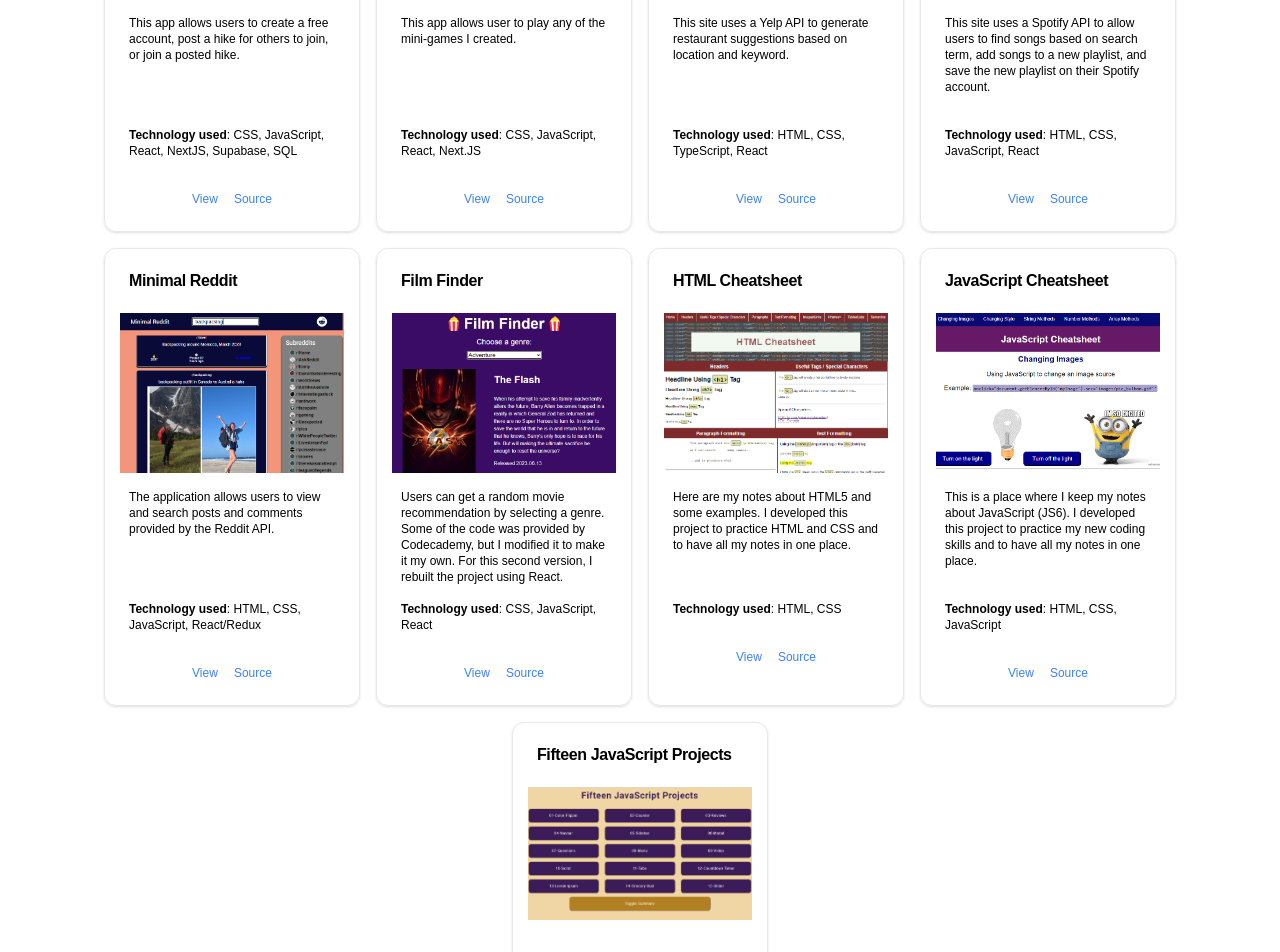
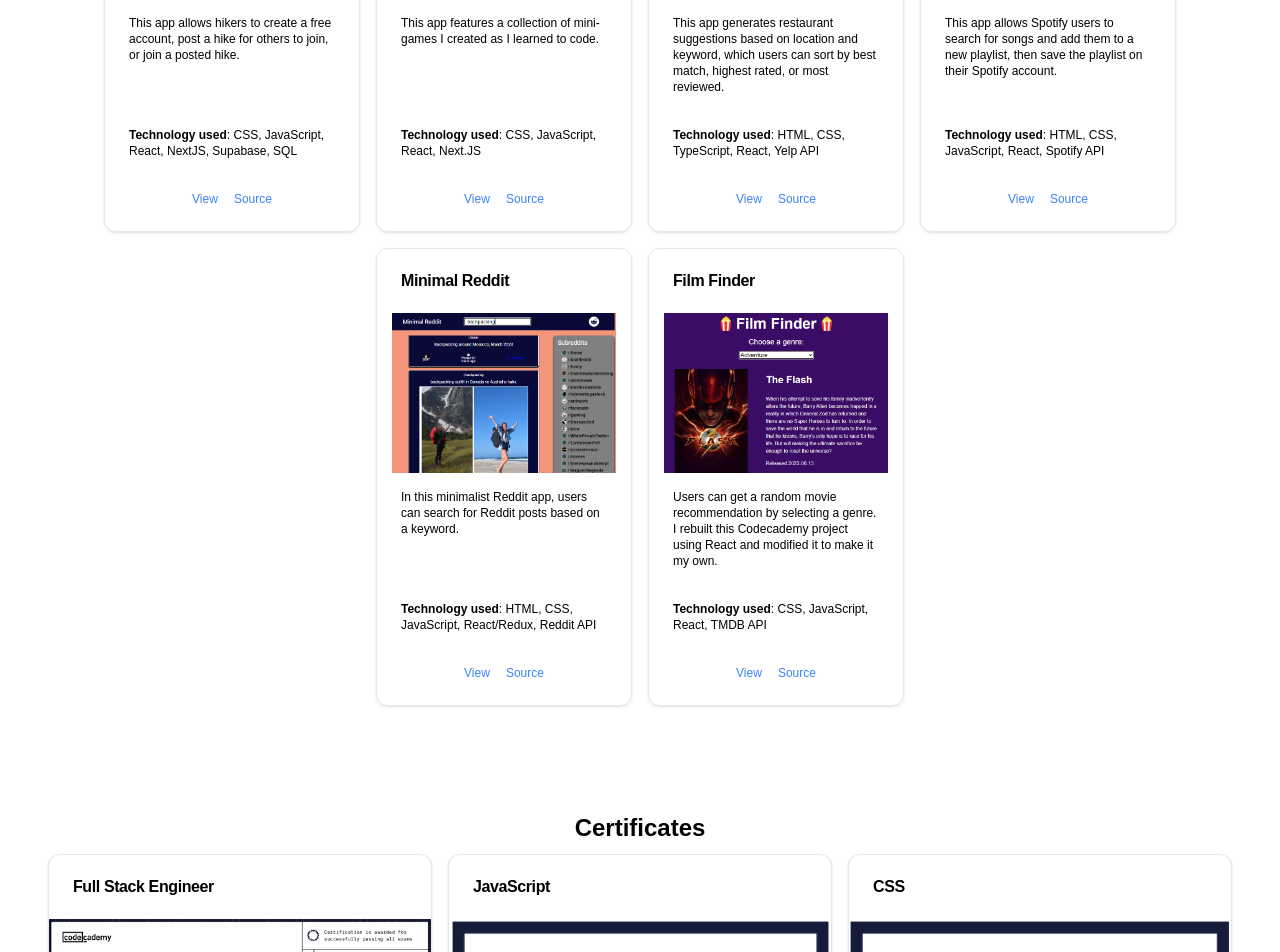
Before and after one commit to AnnieMcMahon/annie-mcmahon-portfolio, a Next.js app: page / in a window 1280 px wide. Shown: the part 960-1912 px from the top of the page. Built offline with nearby package versions, Linux system fonts and the light colour scheme.

Commit message:
edited projects and certificates and commented some out

```diff
--- a/app/components/Certificate.tsx
+++ b/app/components/Certificate.tsx
@@ -11,11 +11,11 @@ interface CertificateProps {
 
 export default function Certificate({ certificate }: CertificateProps) {
   return (
-    <Card className="w-64 h-104 my-2">
+    <Card className="w-96 my-2">
       <CardHeader>
         <CardTitle>{certificate.title}</CardTitle>
       </CardHeader>
-      <div className="w-56 h-40 mb-4 overflow-hidden mx-auto">
+      <div className="w-88 mb-4 overflow-hidden mx-auto">
         <img
           src={certificate.image}
           alt="Project Image"
--- a/app/components/ContactForm.tsx
+++ b/app/components/ContactForm.tsx
@@ -1,9 +1,9 @@
-"use client"
+"use client";
 
-import { zodResolver } from "@hookform/resolvers/zod"
-import { useForm } from "react-hook-form"
-import { z } from "zod"
-import { Button } from "@/components/ui/button"
+import { zodResolver } from "@hookform/resolvers/zod";
+import { useForm } from "react-hook-form";
+import { z } from "zod";
+import { Button } from "@/components/ui/button";
 import {
   Form,
   FormControl,
@@ -12,9 +12,9 @@ import {
   FormItem,
   FormLabel,
   FormMessage,
-} from "@/components/ui/form"
-import { Input } from "@/components/ui/input"
-import { Textarea } from "@/components/ui/textarea"
+} from "@/components/ui/form";
+import { Input } from "@/components/ui/input";
+import { Textarea } from "@/components/ui/textarea";
 
 // Define form schema
 const formSchema = z.object({
@@ -27,7 +27,7 @@ const formSchema = z.object({
   message: z.string().min(10, {
     message: "Message must be at least 10 characters.",
   }),
-})
+});
 
 export function ContactForm() {
   const form = useForm<z.infer<typeof formSchema>>({
@@ -37,19 +37,25 @@ export function ContactForm() {
       email: "",
       message: "",
     },
-  })
+  });
 
   function onSubmit(values: z.infer<typeof formSchema>) {
-    console.log(values)
+    console.log(values);
     // Handle form submission logic, e.g., sending to an API
   }
 
   return (
-    <Form {...form} >
-      <form onSubmit={form.handleSubmit(onSubmit)} className="space-y-8 mx-auto px-4 py-10" id="contact-form">
-      <h2 className="text-2xl font-bold text-center">Contact Me</h2>
-      <FormDescription>
-        Please fill out the form below and I will get back to you as soon as possible.</FormDescription>
+    <Form {...form}>
+      <form
+        onSubmit={form.handleSubmit(onSubmit)}
+        className="space-y-8 mx-auto py-10 max-w-lg"
+        id="contact-form"
+      >
+        <h2 className="text-2xl font-bold text-center">Contact Me</h2>
+        <FormDescription>
+          Please fill out the form below and I will get back to you as soon as
+          possible.
+        </FormDescription>
         <FormField
           control={form.control}
           name="name"
@@ -91,9 +97,15 @@ export function ContactForm() {
             </FormItem>
           )}
         />
-
-        <Button type="submit">Submit</Button>
+        <div className="flex justify-center">
+          <Button
+            type="submit"
+            className="px-6 py-3 bg-green-800 text-white font-bold text-lg rounded-md hover:bg-green-600 transition"
+          >
+            Submit
+          </Button>
+        </div>
       </form>
     </Form>
-  )
+  );
 }
--- a/app/components/Hero.tsx
+++ b/app/components/Hero.tsx
@@ -77,9 +77,11 @@ export default function Hero() {
       </div>
 
       <div className="mt-6">
-        <Button className="px-6 py-3 bg-green-800 text-white font-bold text-lg rounded-md hover:bg-green-600 transition">
+        <a href="#contact-form">
+          <Button className="px-6 py-3 bg-green-800 text-white font-bold text-lg rounded-md hover:bg-green-600 transition">
           Contact Me
-        </Button>
+          </Button>
+        </a>
       </div>
     </div>
   );
--- a/app/lib/certificates.ts
+++ b/app/lib/certificates.ts
@@ -2,12 +2,19 @@ import { CertificateFormat } from "@/app/lib/interfaces";
 
 const certificates: CertificateFormat[] = [
   {
+    id: 0,
+    title: "Full Stack Engineer",
+    issuer: "Codecademy",
+    issueDate: "2023-3-5",
+    image: "certificates/Full-Stack.png",
+  },
+  /*{
     id: 1,
     title: "Excel VBA",
     issuer: "Udemy",
     issueDate: "2023-5-7",
     image: "certificates/Excel-VBA.jpg",
-  },
+  },*/
   {
     id: 2,
     title: "JavaScript",
@@ -15,13 +22,14 @@ const certificates: CertificateFormat[] = [
     issueDate: "2022-9-3",
     image: "certificates/JavaScript.png",
   },
+  /*
   {
     id: 3,
     title: "HTML",
     issuer: "Codecademy",
     issueDate: "2022-9-3",
     image: "certificates/HTML.png",
-  },
+  },*/
   {
     id: 4,
     title: "CSS",
@@ -29,20 +37,22 @@ const certificates: CertificateFormat[] = [
     issueDate: "2022-7-4",
     image: "certificates/CSS.png",
   },
+  /*
   {
     id: 5,
     title: "Front-End",
     issuer: "Codecademy",
     issueDate: "2023-1-29",
     image: "certificates/Front-End.png",
-  },
+  },*/
+  /*
   {
     id: 6,
     title: "SQL",
     issuer: "Codecademy",
     issueDate: "2023-1-26",
     image: "certificates/SQL.png",
-  },
+  },*/
   {
     id: 7,
     title: "PostgreSQL",
@@ -50,20 +60,14 @@ const certificates: CertificateFormat[] = [
     issueDate: "2023-1-26",
     image: "certificates/PostgreSQL.png",
   },
+  /*
   {
     id: 8,
-    title: "Full Stack Engineer",
-    issuer: "Codecademy",
-    issueDate: "2023-3-5",
-    image: "certificates/Full-Stack.png",
-  },
-  {
-    id: 9,
     title: "Bootstrap",
     issuer: "Codecademy",
     issueDate: "2023-3-18",
     image: "certificates/Bootstrap.png",
-  },
+  },*/
 ];
 
 export default certificates;
--- a/app/lib/projects.ts
+++ b/app/lib/projects.ts
@@ -6,7 +6,7 @@ const projects: ProjectFormat[] = [
     title: "WNC Hiking Hub",
     image: "projects/wnc-hiking-hub.png",
     technology: "CSS, JavaScript, React, NextJS, Supabase, SQL",
-    summary: "This app allows users to create a free account, post a hike for others to join, or join a posted hike.",
+    summary: "This app allows hikers to create a free account, post a hike for others to join, or join a posted hike.",
     gitHubLink: "https://github.com/AnnieMcMahon/wnc-hiking-hub-v3-db",
     gitHubTitle: "wnc-hiking-hub-v3-db",
     webPageLink: "https://wnc-hiking-hub-v3-db.vercel.app/",
@@ -17,7 +17,7 @@ const projects: ProjectFormat[] = [
     title: "Mini-Games",
     image: "projects/mini-games.png",
     technology: "CSS, JavaScript, React, Next.JS",
-    summary: "This app allows user to play any of the mini-games I created.",
+    summary: "This app features a collection of mini-games I created as I learned to code.",
     gitHubLink: "https://github.com/AnnieMcMahon/mini-games-v2",
     gitHubTitle: "mini-games-v2",
     webPageLink: "https://mini-games-v2.vercel.app/",
@@ -27,8 +27,8 @@ const projects: ProjectFormat[] = [
     id: 2,
     title: "Ravenous",
     image: "projects/ravenous.png",
-    technology: "HTML, CSS, TypeScript, React",
-    summary: "This site uses a Yelp API to generate restaurant suggestions based on location and keyword.",
+    technology: "HTML, CSS, TypeScript, React, Yelp API",
+    summary: "This app generates restaurant suggestions based on location and keyword, which users can sort by best match, highest rated, or most reviewed.",
     gitHubLink: "https://github.com/AnnieMcMahon/ravenous-v2",
     gitHubTitle: "ravenous",
     webPageLink: "https://ravenous-v2.vercel.app/",
@@ -38,8 +38,8 @@ const projects: ProjectFormat[] = [
     id: 3,
     title: "Jammming",
     image: "projects/jammming.png",
-    technology: "HTML, CSS, JavaScript, React",
-    summary: "This site uses a Spotify API to allow users to find songs based on search term, add songs to a new playlist, and save the new playlist on their Spotify account.",
+    technology: "HTML, CSS, JavaScript, React, Spotify API",
+    summary: "This app allows Spotify users to search for songs and add them to a new playlist, then save the playlist on their Spotify account.",
     gitHubLink: "https://github.com/AnnieMcMahon/jammming",
     gitHubTitle: "jammming",
     webPageLink: "https://annie-jammming.netlify.app/",
@@ -49,8 +49,8 @@ const projects: ProjectFormat[] = [
     id: 4,
     title: "Minimal Reddit",
     image: "projects/reddit.png",
-    technology: "HTML, CSS, JavaScript, React/Redux",
-    summary: "The application allows users to view and search posts and comments provided by the Reddit API.",
+    technology: "HTML, CSS, JavaScript, React/Redux, Reddit API",
+    summary: "In this minimalist Reddit app, users can search for Reddit posts based on a keyword.",
     gitHubLink: "https://github.com/AnnieMcMahon/minimal-reddit",
     gitHubTitle: "minimal-reddit",
     webPageLink: "https://minimal-reddit-annie.netlify.app/",
@@ -60,14 +60,14 @@ const projects: ProjectFormat[] = [
     id: 5,
     title: "Film Finder",
     image: "projects/film-finder.png",
-    technology: "CSS, JavaScript, React",
-    summary: "Users can get a random movie recommendation by selecting a genre. Some of the code was provided by Codecademy, but I modified it to make it my own. For this second version, I rebuilt the project using React.",
+    technology: "CSS, JavaScript, React, TMDB API",
+    summary: "Users can get a random movie recommendation by selecting a genre. I rebuilt this Codecademy project using React and modified it to make it my own.",
     gitHubLink: "https://github.com/AnnieMcMahon/film-finder-v2",
     gitHubTitle: "film-finder-v2",
     webPageLink: "https://film-finder-v2.vercel.app/",
     webPageTitle: "film-finder-v2.vercel.app"
    },
-   {
+   /*{
     id: 6,
     title: "HTML Cheatsheet",
     image: "projects/html-cheatsheet.png",
@@ -99,7 +99,7 @@ const projects: ProjectFormat[] = [
     gitHubTitle: "fifteen-js-projects",
     webPageLink: "https://anniemcmahon.github.io/fifteen-js-projects/",
     webPageTitle: "fifteen-js-projects"
-   },
+   },*/
 ];
 
 export default projects;
```
Also changed, not shown: 1 other file (tests, documents, lock files or other folders).
